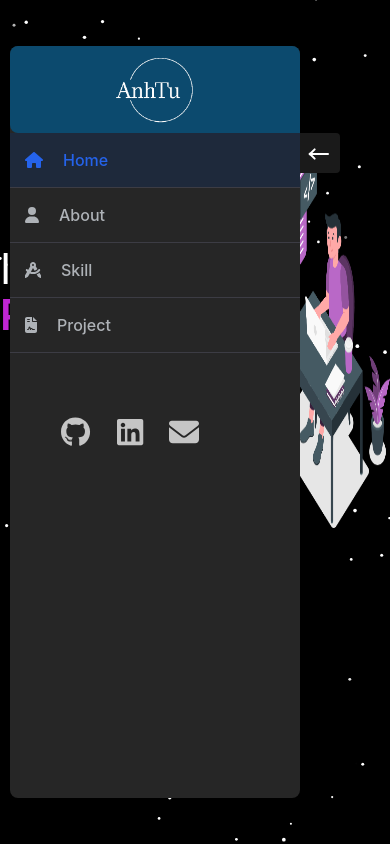
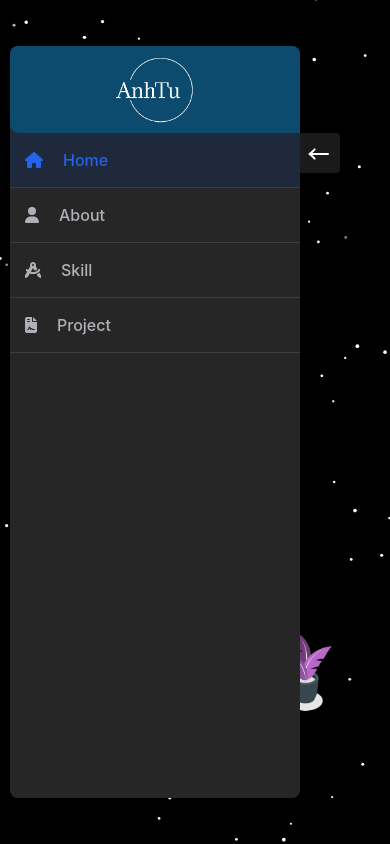
Before and after one commit to anhtuspham/portfolio, a React (Vite) app: page / in a window 390 px wide. Shown: the top 844 px of the page. Built offline with nearby package versions, Linux system fonts and the light colour scheme.

Commit message:
style: :lipstick: add responsive for home section

```diff
--- a/src/assets/components/TypeWriter.jsx
+++ b/src/assets/components/TypeWriter.jsx
@@ -54,7 +54,7 @@ export default function TypeWriter({ speed, texts }) {
   }, [speed, texts, isPause, isDeleting, currentTextIndex, displayText]);
   return (
     <div className={`${styles.typeWriter} min-h-8 `}>
-      <span className="capitalize text-xl">{displayText}</span>
+      <span className="capitalize text-xl max-md:text-base">{displayText}</span>
     </div>
   );
 }
--- a/src/assets/pages/Home/Home.jsx
+++ b/src/assets/pages/Home/Home.jsx
@@ -13,11 +13,11 @@ function Home() {
       <ParticlesContainer />
       <section
         id="home"
-        className={` h-full w-full pt-36 pb-8 flex flex-wrap `}
+        className={`h-full w-full pt-36 pb-8 flex flex-wrap `}
       >
         <div className="max-w-4xl w-2/3 mx-auto flex flex-col items-center gap-2.5 text-white mt-12">
-          <h1 className="text-[40px] capitalize text-left">Hi, there</h1>
-          <h1 className="text-[42px] uppercase">I'm
+          <h1 className="text-[40px] capitalize text-left max-md:text-[30px]">Hi, there</h1>
+          <h1 className="text-[42px] uppercase max-md:text-[31px]">I'm
             <span className="text-fuchsia-600 ml-3 font-semibold">Anh Tu Pham</span>
           </h1>
           <TypeWriter speed="150" texts={['Front-end Developer', 'Back-end Developer', 'Intern Developer']}/>
@@ -43,7 +43,7 @@ function Home() {
             </ul>
           </div>
         </div>
-        <div className="w-1/3 max-h-96">
+        <div className="w-1/3 max-h-96 max-lg:max-w-full max-lg:w-full flex justify-center max-md:scale-75">
           <img className="h-full w-auto" src={banner} alt="home-banner" />
         </div>
       </section>
--- a/src/assets/pages/Sidebar/Sidebar.jsx
+++ b/src/assets/pages/Sidebar/Sidebar.jsx
@@ -66,7 +66,7 @@ function Sidebar() {
     <nav
       className={`${styles.siteNavigation} ${
         active ? styles.sidebarIsOpen : styles.sidebarIsNotOpen
-      } w-full top-9 bottom-9 fixed`}
+      } w-full top-9 bottom-9 fixed z-10`}
     >
       <div className={`relative w-full h-full rounded-lg bg-neutral-800`}>
         <div className="p-2.5 bg-sky-900 flex justify-center rounded-l-lg rounded-tr-lg">
--- a/src/assets/pages/Skill/Skill.jsx
+++ b/src/assets/pages/Skill/Skill.jsx
@@ -19,7 +19,6 @@ function Skill() {
               </List>
               <List title="Framework & platforms">
                 <p>ReactJS, NodeJS</p>
-                <p>RestfulAPI/JSON</p>
                 <p>Firebase</p>
                 <p>Bootstrap</p>
                 <p>TailwindCSS</p>
```
Also changed, not shown: src/assets/components/ParticlesContainer.jsx (line endings or trailing spaces).
